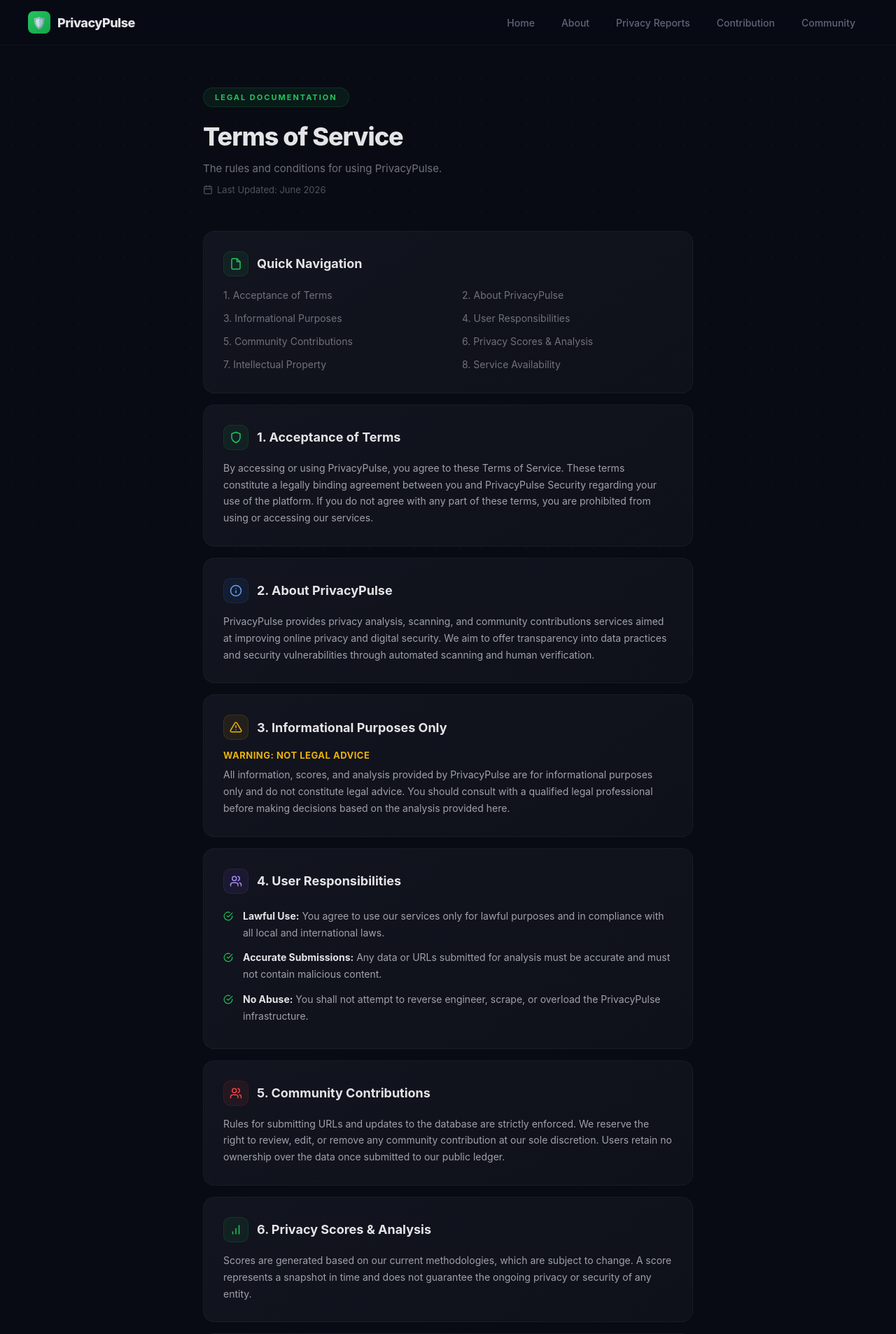
After one commit to abinayaitmec-lab/privacy-pulse, a Flask app: page /terms-of-service in a window 1280 px wide. The commit adds this page. Shown: the top 1906 px of the page at 70% size. Run offline with Flask 3, Linux system fonts and the light colour scheme; some libraries are stand-ins or nearby versions.

Commit message:
Add terms of service page with email contact

```diff
--- a/app.py
+++ b/app.py
@@ -571,6 +571,10 @@ def contributions_page():
 def privacy_policy_page():
     return render_template("privacy-policy.html")
 
+@app.route("/terms-of-service")
+def terms_of_service_page():
+    return render_template("terms-of-service.html")
+
 @app.route("/contribute", methods=["POST"])
 def contribute():
     data = request.json or {}
--- a/templates/index.html
+++ b/templates/index.html
@@ -764,7 +764,7 @@ body {
         <div class="footer-col">
             <h4>Legal</h4>
             <a href="privacy-policy.html">Privacy Policy</a>
-            <a href="#">Terms of Service</a>
+            <a href="terms-of-service.html">Terms of Service</a>
         </div>
     </div>
     <div class="footer-bottom">
--- /dev/null
+++ b/templates/terms-of-service.html
@@ -0,0 +1,400 @@
+<!DOCTYPE html>
+<html lang="en">
+<head>
+<meta charset="UTF-8">
+<meta name="viewport" content="width=device-width, initial-scale=1.0">
+<title>Terms of Service — PrivacyPulse</title>
+<style>
+* { margin: 0; padding: 0; box-sizing: border-box; }
+body {
+    font-family: -apple-system, BlinkMacSystemFont, 'Segoe UI', Roboto, sans-serif;
+    background: #080b14;
+    color: #e4e4e7;
+    min-height: 100vh;
+}
+.dot-grid {
+    position: fixed; inset: 0;
+    background-image: radial-gradient(rgba(255,255,255,0.03) 1px, transparent 1px);
+    background-size: 32px 32px;
+    pointer-events: none; z-index: 0;
+}
+
+/* Navbar */
+.navbar {
+    width: 100%; padding: 0 40px; position: relative; z-index: 10;
+    border-bottom: 1px solid rgba(255,255,255,0.04);
+    background: rgba(8,11,20,0.85); backdrop-filter: blur(12px);
+    position: sticky; top: 0;
+}
+.nav-inner {
+    max-width: 1200px; margin: 0 auto;
+    display: flex; align-items: center; justify-content: space-between;
+    height: 64px;
+}
+.nav-brand { display: flex; align-items: center; gap: 10px; text-decoration: none; }
+.nav-brand-icon {
+    width: 32px; height: 32px;
+    background: linear-gradient(135deg, #22c55e, #16a34a);
+    border-radius: 8px;
+    display: flex; align-items: center; justify-content: center;
+    font-size: 16px; font-weight: 700;
+}
+.nav-brand-text { font-size: 18px; font-weight: 800; color: #e4e4e7; letter-spacing: -0.5px; }
+.nav-center { display: flex; gap: 2px; }
+.nav-link {
+    padding: 8px 18px; border-radius: 8px; text-decoration: none;
+    font-size: 14px; font-weight: 500; color: #63637a; transition: all .2s;
+}
+.nav-link:hover { color: #e4e4e7; background: rgba(255,255,255,0.04); }
+.nav-link.active { color: #22c55e; background: rgba(34,197,94,0.08); }
+
+/* Hero */
+.hero {
+    text-align: left; padding: 60px 40px 40px;
+    position: relative; z-index: 1; max-width: 780px; margin: 0 auto;
+}
+.hero-badge {
+    display: inline-block; font-size: 11px; font-weight: 700; text-transform: uppercase;
+    letter-spacing: 2px; color: #22c55e; background: rgba(34,197,94,0.08);
+    border: 1px solid rgba(34,197,94,0.15); padding: 6px 16px; border-radius: 20px;
+    margin-bottom: 20px;
+}
+.hero h1 { font-size: 36px; font-weight: 800; letter-spacing: -1px; margin-bottom: 12px; }
+.hero p { color: #71717a; font-size: 15px; line-height: 1.6; margin-bottom: 8px; }
+.hero .updated { color: #52525b; font-size: 13px; display: flex; align-items: center; gap: 6px; }
+
+/* Content */
+.content { max-width: 780px; margin: 0 auto; padding: 0 40px 60px; position: relative; z-index: 1; }
+.policy-card {
+    background: linear-gradient(145deg, #12141f, #0e101a);
+    border: 1px solid rgba(255,255,255,0.04);
+    border-radius: 16px; padding: 28px; margin-bottom: 16px;
+    transition: all .3s;
+}
+.policy-card:hover { border-color: rgba(34,197,94,0.12); }
+.policy-card-header { display: flex; align-items: center; gap: 12px; margin-bottom: 14px; }
+.policy-icon {
+    width: 36px; height: 36px; border-radius: 10px;
+    display: flex; align-items: center; justify-content: center;
+    flex-shrink: 0;
+}
+.policy-card h3 { font-size: 18px; font-weight: 700; }
+.policy-card p { color: #a1a1aa; font-size: 14px; line-height: 1.7; }
+.policy-card .highlight { color: #22c55e; font-weight: 600; }
+.policy-card .warn { color: #eab308; font-weight: 700; font-size: 13px; text-transform: uppercase; letter-spacing: 0.5px; margin-bottom: 8px; display: block; }
+.policy-card ul { list-style: none; margin-top: 10px; }
+.policy-card li { color: #a1a1aa; font-size: 14px; line-height: 1.7; padding: 6px 0; padding-left: 28px; position: relative; }
+.policy-card li .li-icon { position: absolute; left: 0; top: 8px; color: #22c55e; }
+.policy-card li strong { color: #e4e4e7; }
+
+/* Quick Nav */
+.quick-nav { display: grid; grid-template-columns: 1fr 1fr; gap: 8px 40px; }
+.quick-nav a { color: #71717a; text-decoration: none; font-size: 14px; padding: 4px 0; transition: color .2s; }
+.quick-nav a:hover { color: #22c55e; }
+
+/* Contact */
+.contact-btn {
+    display: inline-flex; align-items: center; gap: 8px;
+    padding: 14px 28px; background: linear-gradient(135deg, #22c55e, #16a34a);
+    border: none; border-radius: 10px; color: #000; font-size: 15px; font-weight: 700;
+    cursor: pointer; text-decoration: none; transition: all .25s; margin-top: 16px;
+}
+.contact-btn:hover { transform: translateY(-1px); box-shadow: 0 8px 24px rgba(34,197,94,0.3); }
+
+/* Back to top */
+.back-to-top {
+    text-align: center; padding: 20px 0 40px; position: relative; z-index: 1;
+}
+.back-to-top a {
+    color: #52525b; text-decoration: none; font-size: 13px;
+    display: inline-flex; flex-direction: column; align-items: center; gap: 6px;
+    transition: color .2s;
+}
+.back-to-top a:hover { color: #22c55e; }
+.back-to-top svg { color: #52525b; }
+.back-to-top a:hover svg { color: #22c55e; }
+
+/* Footer */
+.footer {
+    border-top: 1px solid rgba(255,255,255,0.04);
+    padding: 40px 40px 0; position: relative; z-index: 1;
+}
+.footer-inner { max-width: 1200px; margin: 0 auto; display: grid; grid-template-columns: 2fr 1fr 1fr 1fr; gap: 40px; }
+.footer-brand p { color: #63637a; font-size: 13px; line-height: 1.6; margin-top: 12px; max-width: 280px; }
+.footer-col h4 { font-size: 12px; font-weight: 700; text-transform: uppercase; letter-spacing: 1px; color: #52525b; margin-bottom: 16px; }
+.footer-col a { display: block; color: #63637a; text-decoration: none; font-size: 13px; padding: 5px 0; transition: color .2s; }
+.footer-col a:hover { color: #22c55e; }
+.footer-bottom {
+    max-width: 1200px; margin: 0 auto; padding: 24px 0;
+    margin-top: 32px; border-top: 1px solid rgba(255,255,255,0.04);
+    display: flex; justify-content: space-between; align-items: center;
+    font-size: 12px; color: #3f3f50; flex-wrap: wrap; gap: 8px;
+}
+.footer-social { display: flex; gap: 10px; margin-top: 16px; }
+.footer-social a {
+    width: 34px; height: 34px; border-radius: 8px;
+    background: rgba(255,255,255,0.04); border: 1px solid rgba(255,255,255,0.06);
+    display: flex; align-items: center; justify-content: center;
+    color: #63637a; text-decoration: none; transition: all .2s;
+}
+.footer-social a:hover { color: #22c55e; border-color: rgba(34,197,94,0.2); }
+
+@media (max-width: 768px) {
+    .navbar { padding: 0 20px; }
+    .nav-center { display: none; }
+    .hero h1 { font-size: 28px; }
+    .hero { padding: 40px 20px 24px; }
+    .content { padding: 0 20px 40px; }
+    .quick-nav { grid-template-columns: 1fr; }
+    .footer { padding: 32px 20px 0; }
+    .footer-inner { grid-template-columns: 1fr; gap: 24px; }
+    .footer-bottom { flex-direction: column; text-align: center; }
+}
+</style>
+</head>
+<body>
+<div class="dot-grid"></div>
+
+<nav class="navbar">
+    <div class="nav-inner">
+        <a href="index.html" class="nav-brand">
+            <div class="nav-brand-icon">🛡️</div>
+            <span class="nav-brand-text">PrivacyPulse</span>
+        </a>
+        <div class="nav-center">
+            <a href="index.html" class="nav-link">Home</a>
+            <a href="index.html#scoringSection" class="nav-link">About</a>
+            <a href="index.html#watchlistSection" class="nav-link">Privacy Reports</a>
+            <a href="index.html#contributeSection" class="nav-link">Contribution</a>
+            <a href="contributions.html" class="nav-link">Community</a>
+        </div>
+    </div>
+</nav>
+
+<div class="hero">
+    <div class="hero-badge">Legal Documentation</div>
+    <h1>Terms of Service</h1>
+    <p>The rules and conditions for using PrivacyPulse.</p>
+    <p class="updated">
+        <svg width="14" height="14" viewBox="0 0 24 24" fill="none" stroke="currentColor" stroke-width="2" stroke-linecap="round" stroke-linejoin="round"><rect width="18" height="18" x="3" y="4" rx="2" ry="2"/><path d="M16 2v4"/><path d="M8 2v4"/><path d="M3 10h18"/></svg>
+        Last Updated: June 2026
+    </p>
+</div>
+
+<div class="content">
+
+    <div class="policy-card">
+        <div class="policy-card-header">
+            <div class="policy-icon" style="background:rgba(34,197,94,0.08);border:1px solid rgba(34,197,94,0.12);color:#22c55e">
+                <svg width="18" height="18" viewBox="0 0 24 24" fill="none" stroke="currentColor" stroke-width="2" stroke-linecap="round" stroke-linejoin="round"><path d="M14 2H6a2 2 0 0 0-2 2v16a2 2 0 0 0 2 2h12a2 2 0 0 0 2-2V8Z"/><path d="M14 2v6h6"/></svg>
+            </div>
+            <h3>Quick Navigation</h3>
+        </div>
+        <div class="quick-nav">
+            <a href="#s1">1. Acceptance of Terms</a>
+            <a href="#s2">2. About PrivacyPulse</a>
+            <a href="#s3">3. Informational Purposes</a>
+            <a href="#s4">4. User Responsibilities</a>
+            <a href="#s5">5. Community Contributions</a>
+            <a href="#s6">6. Privacy Scores &amp; Analysis</a>
+            <a href="#s7">7. Intellectual Property</a>
+            <a href="#s8">8. Service Availability</a>
+        </div>
+    </div>
+
+    <div class="policy-card" id="s1">
+        <div class="policy-card-header">
+            <div class="policy-icon" style="background:rgba(34,197,94,0.08);border:1px solid rgba(34,197,94,0.12);color:#22c55e">
+                <svg width="18" height="18" viewBox="0 0 24 24" fill="none" stroke="currentColor" stroke-width="2" stroke-linecap="round" stroke-linejoin="round"><path d="M12 22s8-4 8-10V5l-8-3-8 3v7c0 6 8 10 8 10"/></svg>
+            </div>
+            <h3>1. Acceptance of Terms</h3>
+        </div>
+        <p>By accessing or using PrivacyPulse, you agree to these Terms of Service. These terms constitute a legally binding agreement between you and PrivacyPulse Security regarding your use of the platform. If you do not agree with any part of these terms, you are prohibited from using or accessing our services.</p>
+    </div>
+
+    <div class="policy-card" id="s2">
+        <div class="policy-card-header">
+            <div class="policy-icon" style="background:rgba(59,130,246,0.08);border:1px solid rgba(59,130,246,0.12);color:#60a5fa">
+                <svg width="18" height="18" viewBox="0 0 24 24" fill="none" stroke="currentColor" stroke-width="2" stroke-linecap="round" stroke-linejoin="round"><circle cx="12" cy="12" r="10"/><path d="M12 16v-4"/><path d="M12 8h.01"/></svg>
+            </div>
+            <h3>2. About PrivacyPulse</h3>
+        </div>
+        <p>PrivacyPulse provides privacy analysis, scanning, and community contributions services aimed at improving online privacy and digital security. We aim to offer transparency into data practices and security vulnerabilities through automated scanning and human verification.</p>
+    </div>
+
+    <div class="policy-card" id="s3">
+        <div class="policy-card-header">
+            <div class="policy-icon" style="background:rgba(234,179,8,0.08);border:1px solid rgba(234,179,8,0.12);color:#eab308">
+                <svg width="18" height="18" viewBox="0 0 24 24" fill="none" stroke="currentColor" stroke-width="2" stroke-linecap="round" stroke-linejoin="round"><path d="M10.29 3.86L1.82 18a2 2 0 0 0 1.71 3h16.94a2 2 0 0 0 1.71-3L13.71 3.86a2 2 0 0 0-3.42 0z"/><path d="M12 9v4"/><path d="M12 17h.01"/></svg>
+            </div>
+            <h3>3. Informational Purposes Only</h3>
+        </div>
+        <span class="warn">WARNING: NOT LEGAL ADVICE</span>
+        <p>All information, scores, and analysis provided by PrivacyPulse are for informational purposes only and do not constitute legal advice. You should consult with a qualified legal professional before making decisions based on the analysis provided here.</p>
+    </div>
+
+    <div class="policy-card" id="s4">
+        <div class="policy-card-header">
+            <div class="policy-icon" style="background:rgba(139,92,246,0.08);border:1px solid rgba(139,92,246,0.12);color:#a78bfa">
+                <svg width="18" height="18" viewBox="0 0 24 24" fill="none" stroke="currentColor" stroke-width="2" stroke-linecap="round" stroke-linejoin="round"><path d="M16 21v-2a4 4 0 0 0-4-4H6a4 4 0 0 0-4 4v2"/><circle cx="9" cy="7" r="4"/><path d="M22 21v-2a4 4 0 0 0-3-3.87"/><path d="M16 3.13a4 4 0 0 1 0 7.75"/></svg>
+            </div>
+            <h3>4. User Responsibilities</h3>
+        </div>
+        <ul>
+            <li>
+                <span class="li-icon">
+                    <svg width="14" height="14" viewBox="0 0 24 24" fill="none" stroke="currentColor" stroke-width="2" stroke-linecap="round" stroke-linejoin="round"><path d="M22 11.08V12a10 10 0 1 1-5.93-9.14"/><path d="m9 11 3 3L22 4"/></svg>
+                </span>
+                <strong>Lawful Use:</strong> You agree to use our services only for lawful purposes and in compliance with all local and international laws.
+            </li>
+            <li>
+                <span class="li-icon">
+                    <svg width="14" height="14" viewBox="0 0 24 24" fill="none" stroke="currentColor" stroke-width="2" stroke-linecap="round" stroke-linejoin="round"><path d="M22 11.08V12a10 10 0 1 1-5.93-9.14"/><path d="m9 11 3 3L22 4"/></svg>
+                </span>
+                <strong>Accurate Submissions:</strong> Any data or URLs submitted for analysis must be accurate and must not contain malicious content.
+            </li>
+            <li>
+                <span class="li-icon">
+                    <svg width="14" height="14" viewBox="0 0 24 24" fill="none" stroke="currentColor" stroke-width="2" stroke-linecap="round" stroke-linejoin="round"><path d="M22 11.08V12a10 10 0 1 1-5.93-9.14"/><path d="m9 11 3 3L22 4"/></svg>
+                </span>
+                <strong>No Abuse:</strong> You shall not attempt to reverse engineer, scrape, or overload the PrivacyPulse infrastructure.
+            </li>
+        </ul>
+    </div>
+
+    <div class="policy-card" id="s5">
+        <div class="policy-card-header">
+            <div class="policy-icon" style="background:rgba(239,68,68,0.08);border:1px solid rgba(239,68,68,0.12);color:#ef4444">
+                <svg width="18" height="18" viewBox="0 0 24 24" fill="none" stroke="currentColor" stroke-width="2" stroke-linecap="round" stroke-linejoin="round"><path d="M16 21v-2a4 4 0 0 0-4-4H6a4 4 0 0 0-4 4v2"/><circle cx="9" cy="7" r="4"/><path d="M22 21v-2a4 4 0 0 0-3-3.87"/><path d="M16 3.13a4 4 0 0 1 0 7.75"/></svg>
+            </div>
+            <h3>5. Community Contributions</h3>
+        </div>
+        <p>Rules for submitting URLs and updates to the database are strictly enforced. We reserve the right to review, edit, or remove any community contribution at our sole discretion. Users retain no ownership over the data once submitted to our public ledger.</p>
+    </div>
+
+    <div class="policy-card" id="s6">
+        <div class="policy-card-header">
+            <div class="policy-icon" style="background:rgba(34,197,94,0.08);border:1px solid rgba(34,197,94,0.12);color:#22c55e">
+                <svg width="18" height="18" viewBox="0 0 24 24" fill="none" stroke="currentColor" stroke-width="2" stroke-linecap="round" stroke-linejoin="round"><path d="M12 20V10"/><path d="M18 20V4"/><path d="M6 20v-4"/></svg>
+            </div>
+            <h3>6. Privacy Scores &amp; Analysis</h3>
+        </div>
+        <p>Scores are generated based on our current methodologies, which are subject to change. A score represents a snapshot in time and does not guarantee the ongoing privacy or security of any entity.</p>
+    </div>
+
+    <div class="policy-card" id="s7">
+        <div class="policy-card-header">
+            <div class="policy-icon" style="background:rgba(59,130,246,0.08);border:1px solid rgba(59,130,246,0.12);color:#60a5fa">
+                <svg width="18" height="18" viewBox="0 0 24 24" fill="none" stroke="currentColor" stroke-width="2" stroke-linecap="round" stroke-linejoin="round"><circle cx="12" cy="12" r="10"/><path d="M12 16v-4"/><path d="M12 8h.01"/></svg>
+            </div>
+            <h3>7. Intellectual Property</h3>
+        </div>
+        <p>All branding, software, algorithms, and generated reports belong to PrivacyPulse Security. You are granted a limited license to use generated reports for personal or internal business evaluation only.</p>
+    </div>
+
+    <div class="policy-card" id="s8">
+        <div class="policy-card-header">
+            <div class="policy-icon" style="background:rgba(234,179,8,0.08);border:1px solid rgba(234,179,8,0.12);color:#eab308">
+                <svg width="18" height="18" viewBox="0 0 24 24" fill="none" stroke="currentColor" stroke-width="2" stroke-linecap="round" stroke-linejoin="round"><circle cx="12" cy="12" r="10"/><polyline points="12 6 12 12 16 14"/></svg>
+            </div>
+            <h3>8. Service Availability</h3>
+        </div>
+        <p>We reserve the right to modify, suspend, or terminate features of the service at any time for any reason without prior notice. We do not guarantee 100% uptime or availability.</p>
+    </div>
+
+    <div class="policy-card">
+        <div class="policy-card-header">
+            <div class="policy-icon" style="background:rgba(239,68,68,0.08);border:1px solid rgba(239,68,68,0.12);color:#ef4444">
+                <svg width="18" height="18" viewBox="0 0 24 24" fill="none" stroke="currentColor" stroke-width="2" stroke-linecap="round" stroke-linejoin="round"><path d="M10.29 3.86L1.82 18a2 2 0 0 0 1.71 3h16.94a2 2 0 0 0 1.71-3L13.71 3.86a2 2 0 0 0-3.42 0z"/><path d="M12 9v4"/><path d="M12 17h.01"/></svg>
+            </div>
+            <h3>9. &amp; 10. Disclaimer and Liability</h3>
+        </div>
+        <p>PrivacyPulse is provided "as-is" and "as-available" without warranties of any kind, express or implied.</p>
+        <p style="margin-top:10px">In no event shall PrivacyPulse Security be liable for any damages arising out of the use or inability to use our materials, even if we have been notified orally or in writing of the possibility of such damage.</p>
+    </div>
+
+    <div class="policy-card">
+        <div class="policy-card-header">
+            <div class="policy-icon" style="background:rgba(139,92,246,0.08);border:1px solid rgba(139,92,246,0.12);color:#a78bfa">
+                <svg width="18" height="18" viewBox="0 0 24 24" fill="none" stroke="currentColor" stroke-width="2" stroke-linecap="round" stroke-linejoin="round"><path d="M12 22c5.523 0 10-4.477 10-10S17.523 2 12 2 2 6.477 2 12s4.477 10 10 10z"/><path d="M12 8v4"/><path d="M12 16h.01"/></svg>
+            </div>
+            <h3>11. Changes to Terms</h3>
+        </div>
+        <p>We may update these terms periodically. Continued use of the platform after changes are posted signifies your acceptance of the updated terms. We will notify users of significant changes via the platform or email.</p>
+    </div>
+
+    <div class="policy-card" style="text-align:center;border-color:rgba(34,197,94,0.12)">
+        <h3 style="margin-bottom:8px">Questions about our terms?</h3>
+        <p style="margin-bottom:4px">Our legal and support teams are available to clarify any points regarding our service conditions and compliance standards.</p>
+        <a href="mailto:abinayaitmec@gmail.com" class="contact-btn">
+            <svg width="16" height="16" viewBox="0 0 24 24" fill="none" stroke="currentColor" stroke-width="2" stroke-linecap="round" stroke-linejoin="round"><rect width="20" height="16" x="2" y="4" rx="2"/><path d="m22 7-8.97 5.7a1.94 1.94 0 0 1-2.06 0L2 7"/></svg>
+            Contact Legal Team
+        </a>
+    </div>
+
+</div>
+
+<div class="back-to-top">
+    <a href="#">
+        <svg width="20" height="20" viewBox="0 0 24 24" fill="none" stroke="currentColor" stroke-width="2" stroke-linecap="round" stroke-linejoin="round"><path d="m18 15-6-6-6 6"/></svg>
+        Back to Top
+    </a>
+</div>
+
+<div class="footer">
+    <div class="footer-inner">
+        <div class="footer-brand">
+            <a href="index.html" class="nav-brand">
+                <div class="nav-brand-icon">🛡️</div>
+                <span class="nav-brand-text">PrivacyPulse</span>
+            </a>
+            <p>Securing the digital frontier through automated privacy analysis and community collaboration.</p>
+            <div class="footer-social">
+                <a href="https://github.com/abinayaitmec-lab" target="_blank" rel="noopener">
+                    <svg width="16" height="16" viewBox="0 0 24 24" fill="none" stroke="currentColor" stroke-width="2" stroke-linecap="round" stroke-linejoin="round"><path d="M15 22v-4a4.8 4.8 0 0 0-1-3.5c3 0 6-2 6-5.5.08-1.25-.27-2.48-1-3.5.28-1.15.28-2.35 0-3.5 0 0-1 0-3 1.5-2.64-.5-5.36-.5-8 0C6 2 5 2 5 2c-.3 1.15-.3 2.35 0 3.5A5.403 5.403 0 0 0 4 9c0 3.5 3 5.5 6 5.5-.39.49-.68 1.05-.85 1.65-.17.6-.22 1.23-.15 1.85v4"/><path d="M9 18c-4.51 2-5-2-7-2"/></svg>
+                </a>
+                <a href="https://www.linkedin.com/in/abinaya-m-169850311" target="_blank" rel="noopener">
+                    <svg width="16" height="16" viewBox="0 0 24 24" fill="none" stroke="currentColor" stroke-width="2" stroke-linecap="round" stroke-linejoin="round"><path d="M16 8a6 6 0 0 1 6 6v7h-4v-7a2 2 0 0 0-2-2 2 2 0 0 0-2 2v7h-4v-7a6 6 0 0 1 6-6z"/><rect width="4" height="12" x="2" y="9"/><circle cx="4" cy="4" r="2"/></svg>
+                </a>
+                <a href="mailto:abinayaitmec@gmail.com">
+                    <svg width="16" height="16" viewBox="0 0 24 24" fill="none" stroke="currentColor" stroke-width="2" stroke-linecap="round" stroke-linejoin="round"><rect width="20" height="16" x="2" y="4" rx="2"/><path d="m22 7-8.97 5.7a1.94 1.94 0 0 1-2.06 0L2 7"/></svg>
+                </a>
+            </div>
+        </div>
+        <div class="footer-col">
+            <h4>Resources</h4>
+            <a href="#s6">Methodology</a>
+            <a href="#">API Documentation</a>
+            <a href="#">Whitepapers</a>
+        </div>
+        <div class="footer-col">
+            <h4>Community</h4>
+            <a href="contributions.html">Community Forum</a>
+            <a href="#">Discord</a>
+            <a href="#">Open Source</a>
+        </div>
+        <div class="footer-col">
+            <h4>Legal</h4>
+            <a href="privacy-policy.html">Privacy Policy</a>
+            <a href="terms-of-service.html" style="color:#22c55e">Terms of Service</a>
+            <a href="#">Legal Notice</a>
+        </div>
+    </div>
+    <div class="footer-bottom">
+        <span>&copy; 2024 PrivacyPulse Security. All rights reserved.</span>
+        <div class="footer-social" style="margin:0">
+            <a href="https://github.com/abinayaitmec-lab" target="_blank" rel="noopener">
+                <svg width="14" height="14" viewBox="0 0 24 24" fill="none" stroke="currentColor" stroke-width="2" stroke-linecap="round" stroke-linejoin="round"><path d="M15 22v-4a4.8 4.8 0 0 0-1-3.5c3 0 6-2 6-5.5.08-1.25-.27-2.48-1-3.5.28-1.15.28-2.35 0-3.5 0 0-1 0-3 1.5-2.64-.5-5.36-.5-8 0C6 2 5 2 5 2c-.3 1.15-.3 2.35 0 3.5A5.403 5.403 0 0 0 4 9c0 3.5 3 5.5 6 5.5-.39.49-.68 1.05-.85 1.65-.17.6-.22 1.23-.15 1.85v4"/><path d="M9 18c-4.51 2-5-2-7-2"/></svg>
+            </a>
+            <a href="https://www.linkedin.com/in/abinaya-m-169850311" target="_blank" rel="noopener">
+                <svg width="14" height="14" viewBox="0 0 24 24" fill="none" stroke="currentColor" stroke-width="2" stroke-linecap="round" stroke-linejoin="round"><path d="M16 8a6 6 0 0 1 6 6v7h-4v-7a2 2 0 0 0-2-2 2 2 0 0 0-2 2v7h-4v-7a6 6 0 0 1 6-6z"/><rect width="4" height="12" x="2" y="9"/><circle cx="4" cy="4" r="2"/></svg>
+            </a>
+            <a href="mailto:abinayaitmec@gmail.com">
+                <svg width="14" height="14" viewBox="0 0 24 24" fill="none" stroke="currentColor" stroke-width="2" stroke-linecap="round" stroke-linejoin="round"><rect width="20" height="16" x="2" y="4" rx="2"/><path d="m22 7-8.97 5.7a1.94 1.94 0 0 1-2.06 0L2 7"/></svg>
+            </a>
+        </div>
+    </div>
+</div>
+
+</body>
+</html>
```
